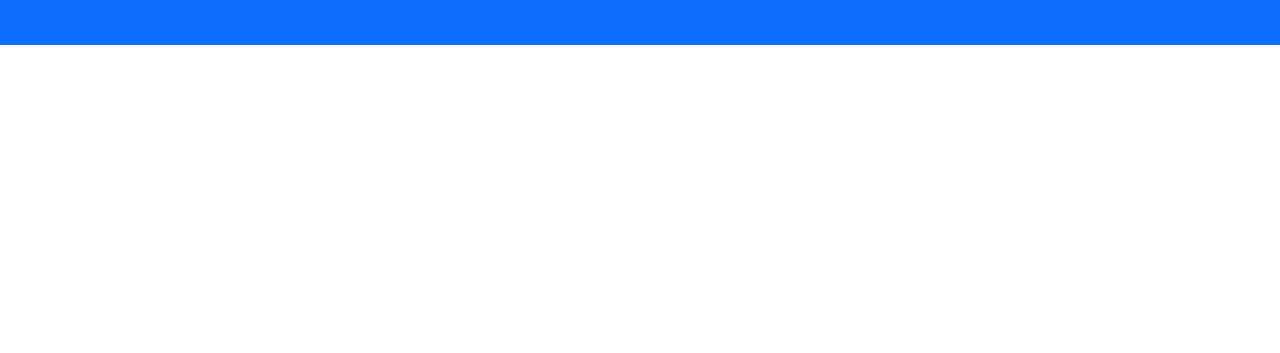
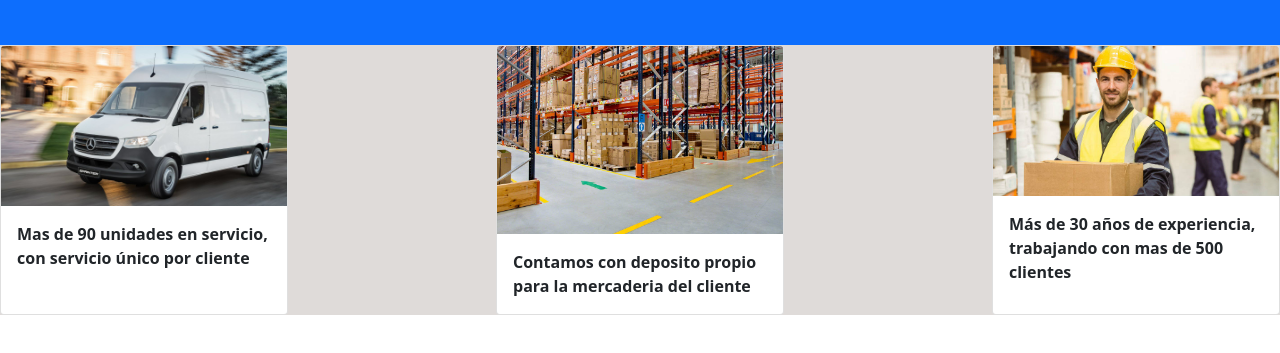
Before and after one commit to Tomasl07/Desafio-final, a website: page index.html in a window 1280 px wide. Shown: the part 335-688 px from the top of the page. Drawn offline with nearby package versions, Linux system fonts and the light colour scheme.

Commit message:
Agregando recuadros

```diff
--- a/index.html
+++ b/index.html
@@ -66,7 +66,7 @@
             </div>
               <img class="logoimg animate__animated animate__backInRight" src="public/logo.png" alt="logo" style="width: 18rem;">
           </header>
-          <!-- <div style="background-color: #dfdbd9;">
+          <div style="background-color: #dfdbd9;">
             <div class="tarjetas-main d-flex justify-content-between">
 
                 <div class="cartamain card" style="width: 18rem;">
@@ -90,7 +90,7 @@
             </div>
         </div>
           </div>
-          <main style="background-color: #dfdbd9;">
+          <!-- <main style="background-color: #dfdbd9;">
 
 
 
@@ -134,7 +134,7 @@
                 </div>
               </div>
             </div>
-        </main> -->
+        </main>  -->
 
 
 
```
